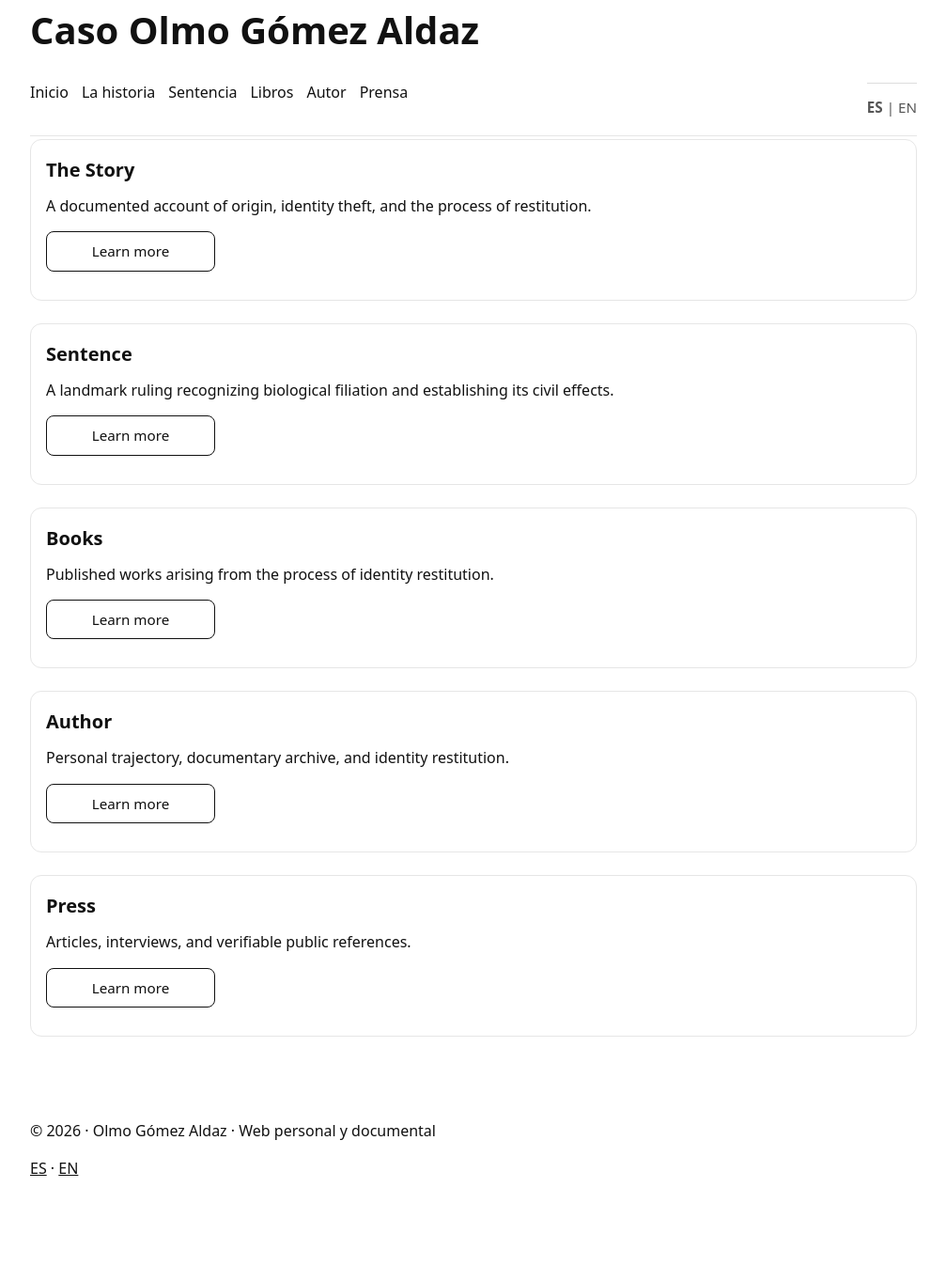
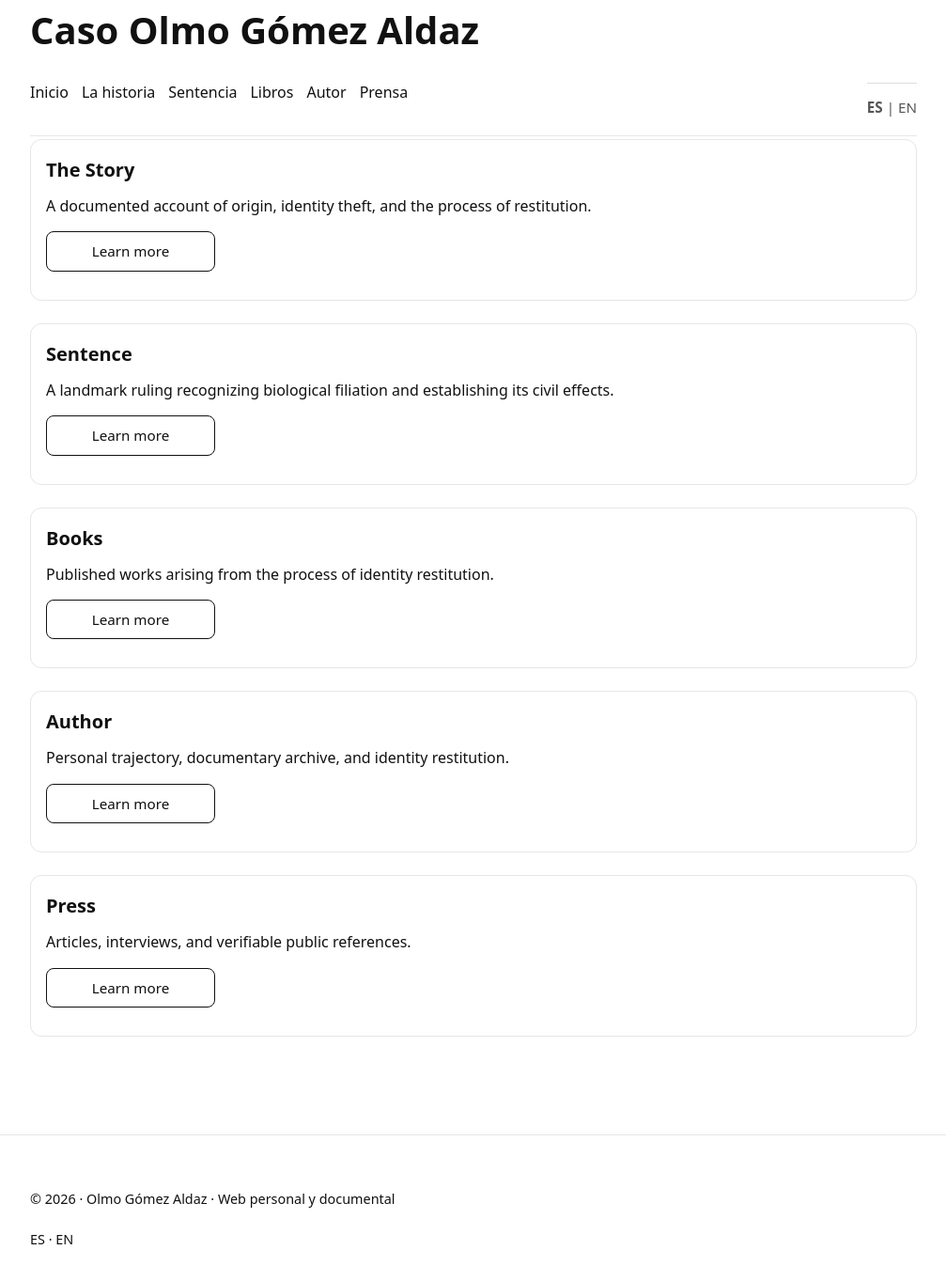
Before and after one commit to olmogaldaz/olmogaldaz.github.io, a Jekyll site: the page built from en/index.html, in a window 1280 px wide and 1400 px high, scrolled down 103 px. Shown: the top 1363 px of the window at 94% size, without its empty margins (136-1143 px from the left). Built offline with Jekyll 4.4.1, drawn with Linux system fonts in a browser that asks for light colours; before the commit the page ends 1405 px from its top, so only the background shows below that.

Commit message:
Update style.css

```diff
--- a/css/style.css
+++ b/css/style.css
@@ -213,6 +213,31 @@ nav a.active{
 }
 
 /* =========================
+   FOOTER
+   ========================= */
+.site-footer{
+  border-top:1px solid var(--line);
+  margin-top:48px;
+  padding:24px 0;
+  color:var(--muted);
+  font-size:.9rem;
+}
+
+.site-footer .wrap{
+  display:flex;
+  flex-direction:column;
+  gap:6px;
+}
+
+.site-footer a{
+  text-decoration:none;
+}
+
+.site-footer a:hover{
+  text-decoration:underline;
+}
+
+/* =========================
    RESPONSIVE (MÓVIL)
    ========================= */
 @media (max-width:600px){
```
